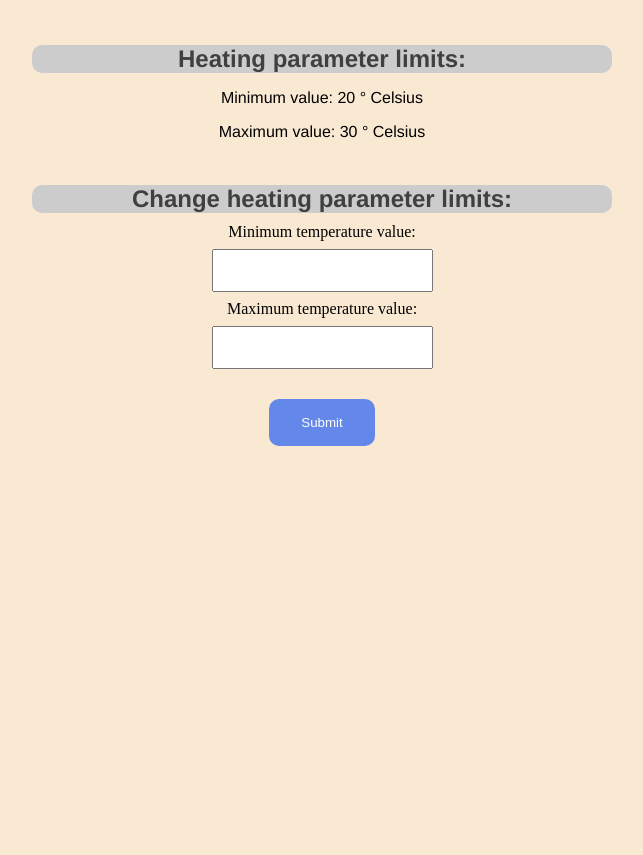
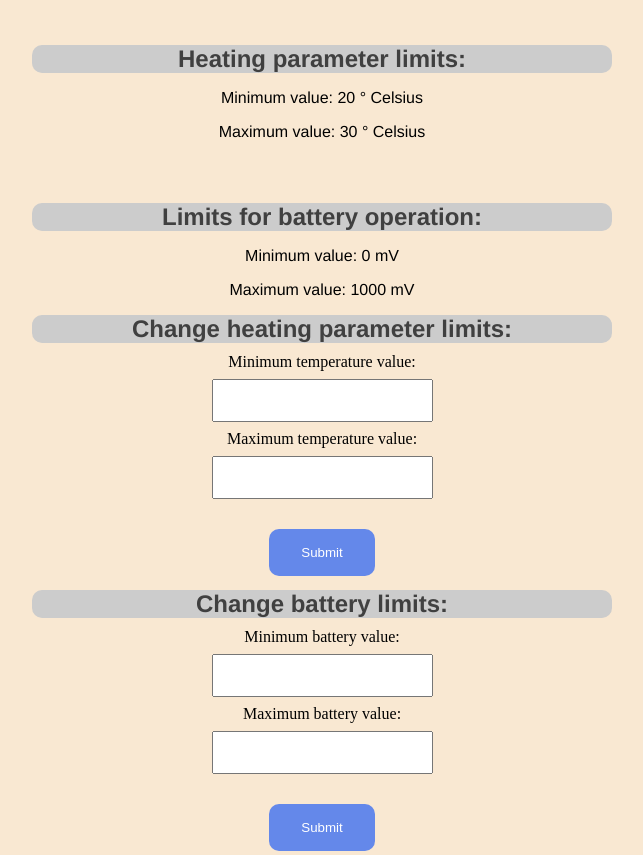
Before and after one commit to luranna/bir-project, a FastAPI app: page / in a window 1280 px wide. Shown: the part 187-1042 px from the top of the page, without its empty margins (318-961 px from the left). Before the commit the page ends 633 px from the top, so only its background shows below. Run offline with FastAPI, Linux system fonts and the light colour scheme; parts of the project's set-up code (start-up, migrations or seed data) failed here and were passed over.

Commit message:
added battery limits and endpoints associated with battery

```diff
--- a/main.py
+++ b/main.py
@@ -27,11 +27,13 @@ app.minTempValue = 20;
 app.maxTempValue = 30;
 app.currentTempValue=23;
 app.currentBatteryValue=100;
+app.minBatteryValue = 0;
+app.maxBatteryValue = 1000;
 
 
 @app.get("/", include_in_schema=False, response_class=HTMLResponse)
 async def home(request: Request):
-    data={"minTempValue": app.minTempValue,  "maxTempValue":app.maxTempValue, "currentTempValue":app.currentTempValue, "currentBatteryValue":app.currentBatteryValue}
+    data={"minTempValue": app.minTempValue,  "maxTempValue":app.maxTempValue, "currentTempValue":app.currentTempValue, "currentBatteryValue":app.currentBatteryValue, "minBatteryValue": app.minBatteryValue,  "maxBatteryValue":app.maxBatteryValue}
     return templates.TemplateResponse("main_page.html", {"request": request,"data": data})
 
 
@@ -39,17 +41,24 @@ async def home(request: Request):
 async def receive_data(request: Request, tempData: SystemData):
     app.currentTempValue=round(tempData.temperature,2)
     app.currentBatteryValue=tempData.battery
-    data={"minTempValue": app.minTempValue,  "maxTempValue":app.maxTempValue, "currentTempValue":app.currentTempValue, "currentBatteryValue":app.currentBatteryValue}
+    data={"minTempValue": app.minTempValue,  "maxTempValue":app.maxTempValue, "currentTempValue":app.currentTempValue, "currentBatteryValue":app.currentBatteryValue, "minBatteryValue": app.minBatteryValue,  "maxBatteryValue":app.maxBatteryValue}
     return data
 
-@app.get("/parameters")
+@app.get("/temperature_parameters")
 async def get_temp_limits(request: Request):
     data={"minTempValue": app.minTempValue,  "maxTempValue":app.maxTempValue}
+    return data
+
+@app.get("/battery_parameters")
+async def get_battery_limits(request: Request):
+    data={"minBatteryValue": app.minBatteryValue,  "maxBatteryValue":app.maxBatteryValue}
     return data
 
 @app.post("/update-temp-limits")
 async def update_temp_limits(request: Request, minTemp: str = Form(None), maxTemp=Form(None)):
     redirect_url = request.url_for('home')
+    if (minTemp is None or not is_number(minTemp)) and (maxTemp  is None or is_number(maxTemp)):
+        return RedirectResponse(redirect_url, status_code=status.HTTP_303_SEE_OTHER)
     if minTemp is None or not is_number(minTemp):
         minTemp=app.minTempValue
         if float(maxTemp) < float(app.minTempValue):
@@ -71,6 +80,34 @@ async def update_temp_limits(request: Request, minTemp: str = Form(None), maxTem
     data={"minTempValue": app.minTempValue,  "maxTempValue":app.maxTempValue}
     return RedirectResponse(redirect_url, status_code=status.HTTP_303_SEE_OTHER)
 
+@app.post("/update-battery-limits")
+async def update_battery_limits(request: Request, minBattery: str = Form(None), maxBattery=Form(None)):
+    redirect_url = request.url_for('home')
+    if (minBattery is None or not is_number(minBattery)) and (maxBattery  is None or not is_number(maxBattery)):
+        return RedirectResponse(redirect_url, status_code=status.HTTP_303_SEE_OTHER)
+    if minBattery is None or not is_number(minBattery):
+        minBattery=app.minBatteryValue
+        if maxBattery < app.minBatteryValue:
+            app.maxBatteryValue = app.minBatteryValue
+            app.minBatteryValue = maxBattery
+            return RedirectResponse(redirect_url, status_code=status.HTTP_303_SEE_OTHER)
+    if maxBattery is None or not is_number(maxBattery):
+        if minBattery > app.maxBatteryValue:
+            app.minBatteryValue = app.maxBatteryValue
+            app.maxBatteryValue = minBattery
+            return RedirectResponse(redirect_url, status_code=status.HTTP_303_SEE_OTHER)
+        maxBattery=app.maxBatteryValue
+    app.minBatteryValue=minBattery
+    app.maxBatteryValue=maxBattery
+    print(app.minBatteryValue)
+    print(app.maxBatteryValue)
+    if app.minBatteryValue > app.maxBatteryValue:
+        app.minBatteryValue , app.maxBatteryValue = app.maxBatteryValue, app.minBatteryValue
+    data={"minBatteryValue": app.minBatteryValue,  "maxBatteryValue":app.maxBatteryValue}
+    print(app.minBatteryValue)
+    print(app.maxBatteryValue)
+    return RedirectResponse(redirect_url, status_code=status.HTTP_303_SEE_OTHER)
+
 def is_number(n):
     try:
         float(n)
--- a/templates/main_page.html
+++ b/templates/main_page.html
@@ -38,6 +38,14 @@
 
   </p>
   <br>
+  <br>
+  <h3> Limits for battery operation: </h3>
+  <p>
+    <p> Minimum value: {{data.minBatteryValue}} mV</p>
+    <p> Maximum value: {{data.maxBatteryValue}} mV </p>
+
+  </p>
+
   <h3>Change heating parameter limits:</h3>
     <form method="post" action="/update-temp-limits/">
         <center>
@@ -48,6 +56,17 @@
         <input type="submit" value="Submit">
         </center>
     </form>
+
+    <h3>Change battery limits:</h3>
+    <form method="post" action="/update-battery-limits">
+        <center>
+        <label for="minTemp">Minimum battery value:</label><br>
+        <input type="text" id="minBattery" name="minBattery"><br>
+        <label for="maxTemp">Maximum battery value:</label><br>
+        <input type="text" id="maxBattery" name="maxBattery"><br><br>
+        <input type="submit" value="Submit">
+        </center>
+    </form>
 </p>
 </body>
 </html>
```
